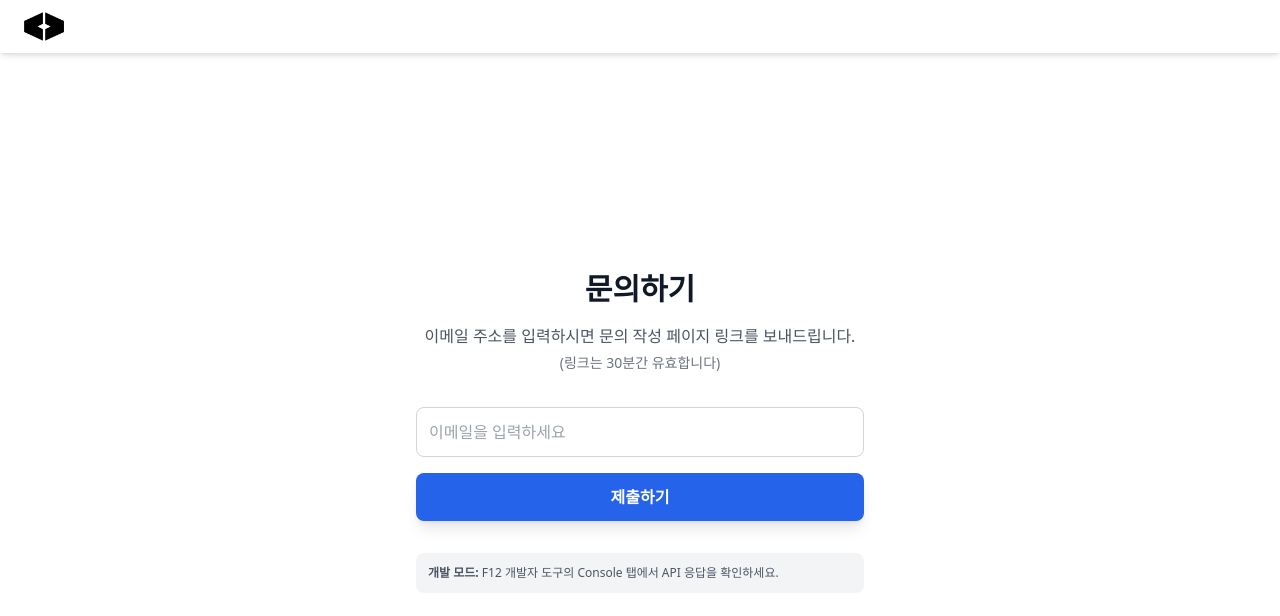
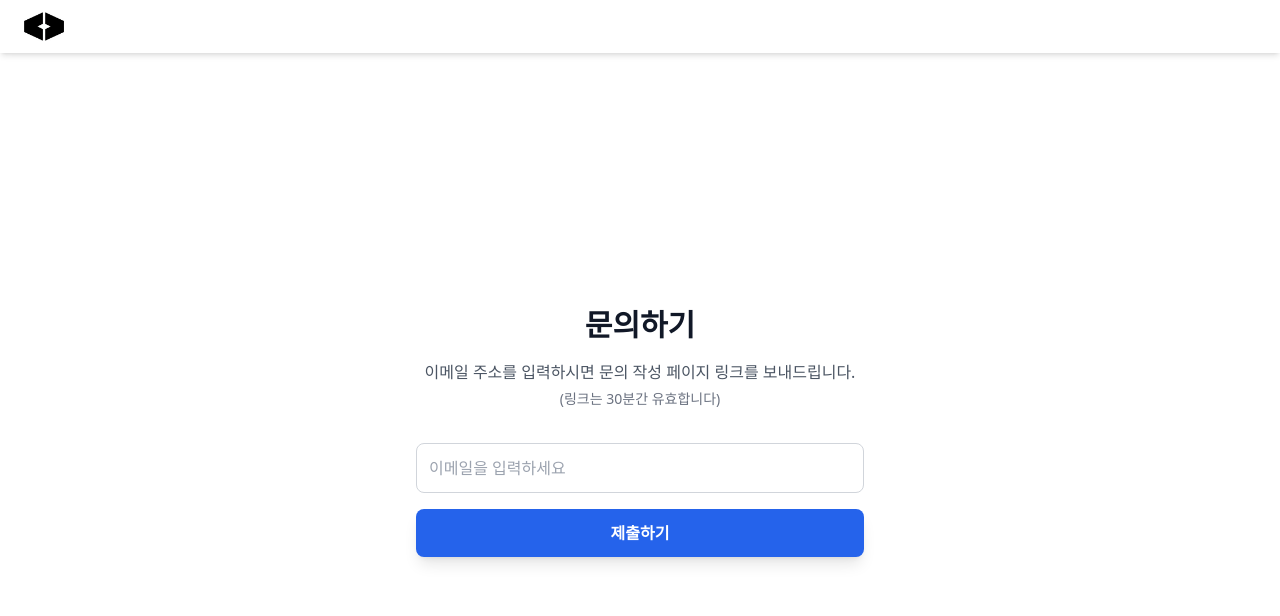
Before and after one commit to diginori-addmore/bettercode-new, a Next.js app: page /contact in a window 1280 px wide. Shown: the top 616 px of the page. Built offline with nearby package versions, Linux system fonts and the light colour scheme.

Commit message:
디버그 제거

```diff
--- a/app/contact/page.tsx
+++ b/app/contact/page.tsx
@@ -128,14 +128,6 @@ export default function ContactPage() {
               {message}
             </div>
           )}
-
-          {/* 개발 모드 정보 */}
-          {process.env.NODE_ENV === "development" && (
-            <div className="mt-8 p-3 bg-gray-100 dark:bg-gray-800 rounded-lg text-xs text-gray-600 dark:text-gray-400">
-              <strong>개발 모드:</strong> F12 개발자 도구의 Console 탭에서 API
-              응답을 확인하세요.
-            </div>
-          )}
         </div>
       </div>
     </>
```
